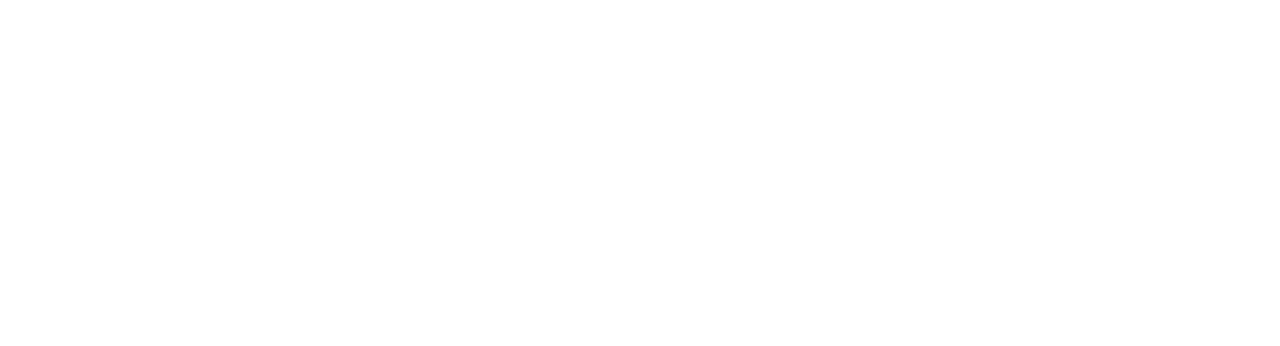
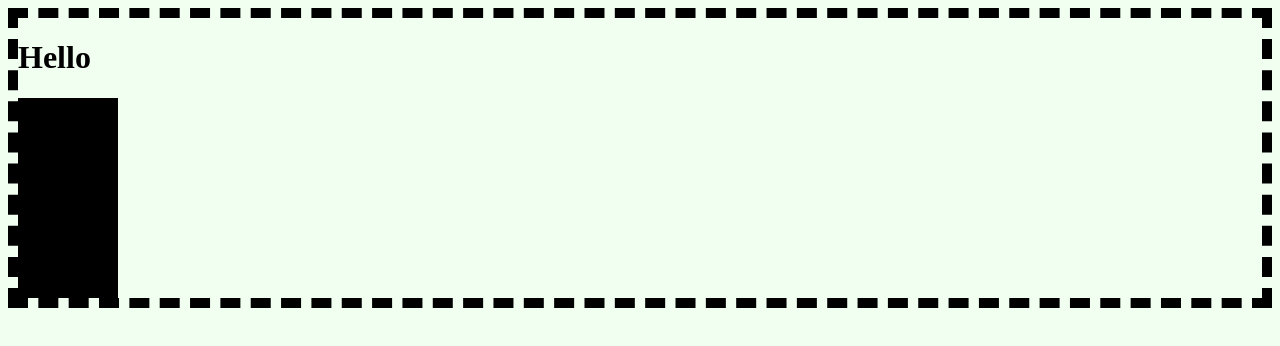
Before and after one commit to chris-tse/gulp-starter, a website: page app/index.html in a window 1280 px wide. Drawn offline with nearby package versions, Linux system fonts and the light colour scheme; files that its build step writes are made by us from their sources.

Commit message:
Change starter template

```diff
--- a/app/index.html
+++ b/app/index.html
@@ -5,8 +5,11 @@
     <meta name="viewport" content="width=device-width, initial-scale=1.0">
     <meta http-equiv="X-UA-Compatible" content="ie=edge">
     <title>Document</title>
+    <link rel="stylesheet" href="css/styles.css">
 </head>
 <body>
+    <h1>Hello</h1>
+    <div class="square"></div>
     <script src="bower_components/jquery/dist/jquery.js"></script>
 </body>
 </html>
--- a/app/sass/style.sass
+++ b/app/sass/style.sass
@@ -1,6 +1,8 @@
 body
-    border: 1px
-    color: red
+    background: honeydew
+    border: black 10px dashed
 
-    p
-        font-size: 15px
+.square
+    width: 100px
+    height: 200px
+    background: black
```
